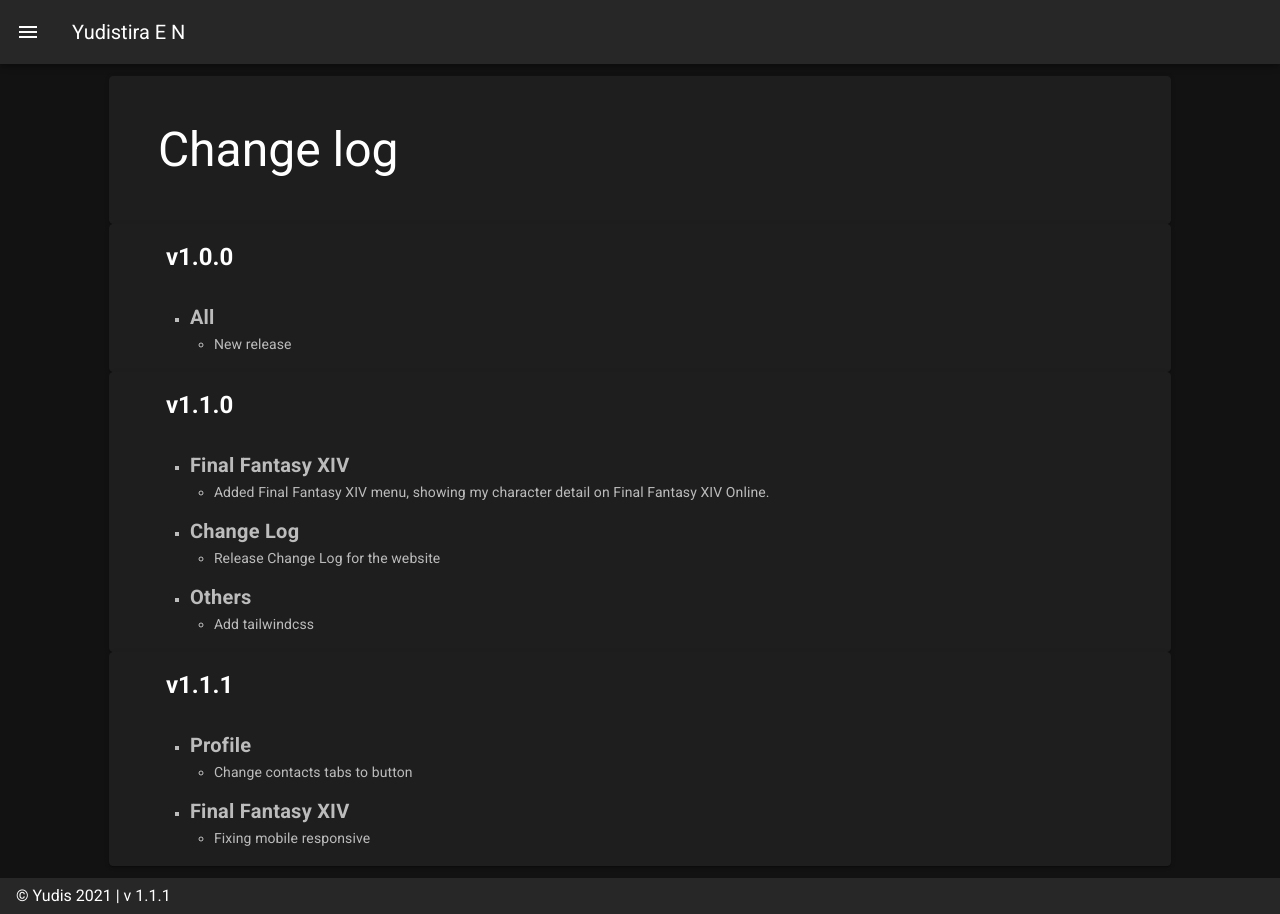
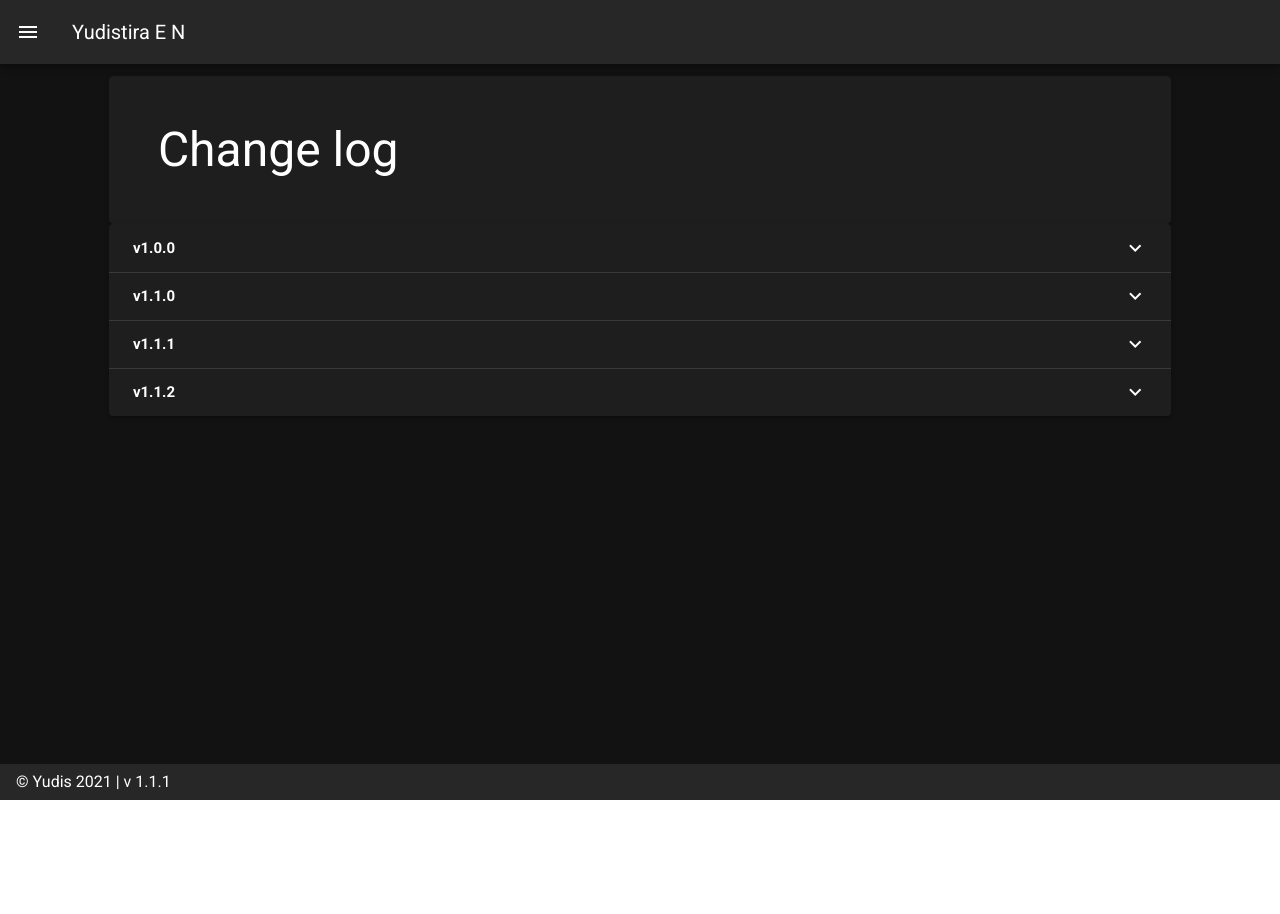
Before and after one commit to yudistiraen/profile-yudis, a Nuxt app: page /changeLog in a window 1280 px wide. After the commit the page ends 800 px from the top, so only its background shows below. Built offline with nearby package versions, Linux system fonts and the light colour scheme.

Commit message:
change list to accordion

```diff
--- a/src/pages/changeLog.vue
+++ b/src/pages/changeLog.vue
@@ -10,11 +10,15 @@
           </v-row>
         </div>
       </v-card>
-      <v-card class="px-10" v-for="(changes, i) in changesLog" :key="i">
-        <v-card-title class="headline font-weight-bold">
-          v{{changes.version}}
-        </v-card-title>
-        <v-card-text>
+      <v-expansion-panels accordion>
+        <v-expansion-panel
+          v-for="(changes, i) in changesLog"
+          :key="i"
+        >
+          <v-expansion-panel-header>
+            <b>v{{changes.version}}</b>
+          </v-expansion-panel-header>
+          <v-expansion-panel-content>
             <ul class="content-title">
                 <li class="mt-3" v-for="(change, i) in changes.log" :key="i">
                     <span class="title"> {{change.content}}</span>
@@ -23,8 +27,9 @@
                     </ul>
                 </li>
             </ul>
-        </v-card-text>
-      </v-card>
+          </v-expansion-panel-content>
+        </v-expansion-panel>
+      </v-expansion-panels>
     </v-col>
   </v-row>
 </template>
@@ -84,6 +89,23 @@ export default {
                       ]
                   }
               ]
+          },
+          {
+              version: '1.1.2',
+              log : [
+                  {
+                      content: 'Profile',
+                      changes: [
+                        'Change job experience to accordion'
+                      ]
+                  },
+                  {
+                      content: 'Change Log',
+                      changes: [
+                        'Change Change-List to accordion'
+                      ]
+                  }
+              ]
           }
       ]
     }
```
